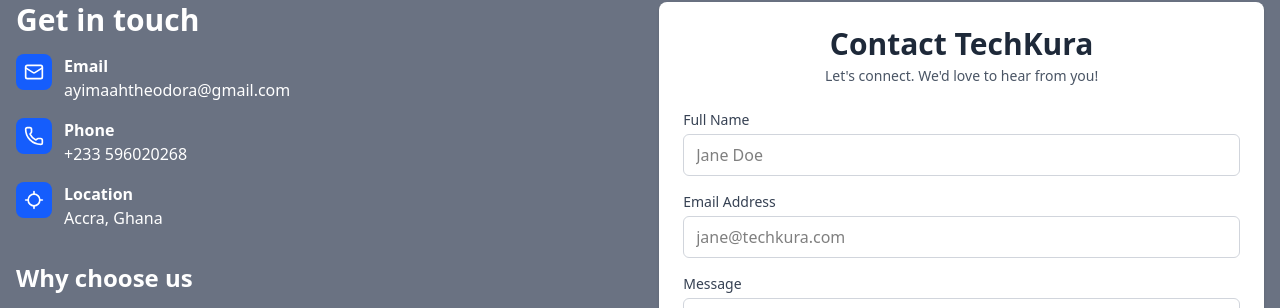
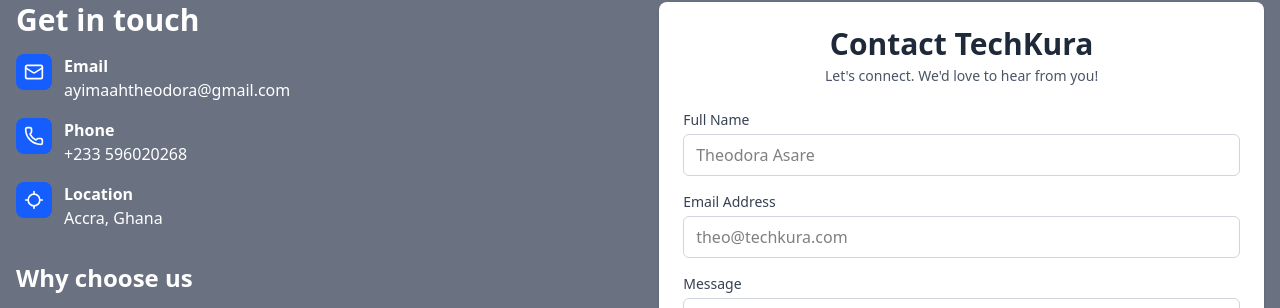
Before and after one commit to Ayimaah-crypto/TechKura, a React (Vite) app: page / in a window 1280 px wide. Shown: the part 4394-4702 px from the top of the page. Built offline with nearby package versions, Linux system fonts and the light colour scheme.

Commit message:
fixed formspree

```diff
--- a/src/components/Form.jsx
+++ b/src/components/Form.jsx
@@ -63,7 +63,7 @@
             Let's connect. We'd love to hear from you!
           </p>
 
-          <form action="https://formspree.io/f/your_form_id" method="POST" className="space-y-4">
+          <form action="https://formspree.io/f/mzzgqvkw" method="POST" className="space-y-4">
             {/* Name */}
             <div>
               <label htmlFor="name" className="block text-sm text-gray-700 font-medium mb-1">
@@ -74,7 +74,7 @@
                 name="name"
                 required
                 className="w-full px-3 py-2 border border-gray-300 rounded-md focus:outline-none focus:ring-1 focus:ring-blue-500"
-                placeholder="Jane Doe"
+                placeholder="Theodora Asare"
               />
             </div>
 
@@ -88,7 +88,7 @@
                 name="email"
                 required
                 className="w-full px-3 py-2 border border-gray-300 rounded-md focus:outline-none focus:ring-1 focus:ring-blue-500"
-                placeholder="jane@techkura.com"
+                placeholder="theo@techkura.com"
               />
             </div>
 
```
